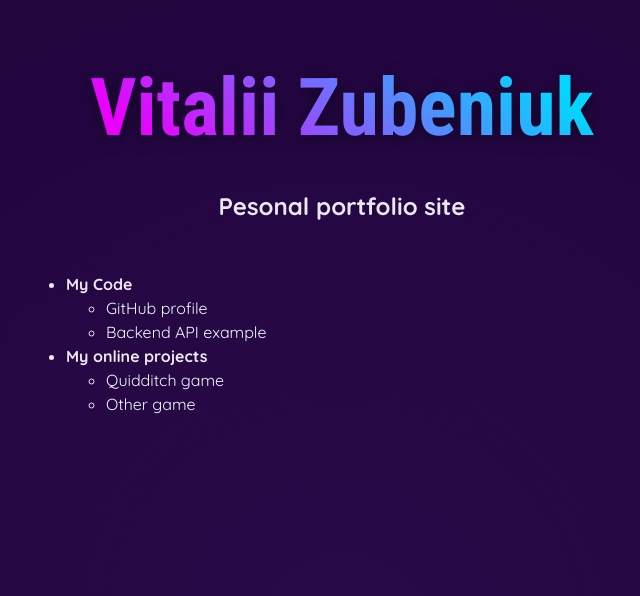
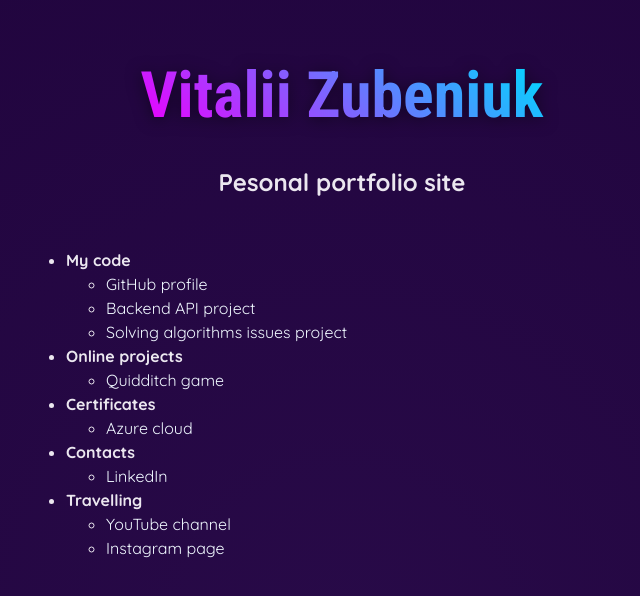
Before and after one commit to VitaliyLV/Portfolio, a React (Vite) app: page / in a window 1280 px wide. Shown: the top 596 px of the page, without its empty margins (298-938 px from the left). Built offline with nearby package versions, Linux system fonts and the light colour scheme.

Commit message:
add info

```diff
--- a/src/SubChapter.jsx
+++ b/src/SubChapter.jsx
@@ -3,7 +3,9 @@ import "./SubChapter.css";
 export default function SubChapter({ info }) {
   return (
     <li>
-      <a href={`${info.Value}`}>{info.Name}</a>
+      <a href={`${info.Value}`} target="_blank" rel="noopener noreferrer">
+        {info.Name}
+      </a>
     </li>
   );
 }
--- a/src/assets/MyInformation.json
+++ b/src/assets/MyInformation.json
@@ -1,23 +1,55 @@
 {
   "Data": [
     {
-      "Name": "My Code",
+      "Name": "My code",
       "List": [
         {
           "Name": "GitHub profile",
           "Value": "https://github.com/VitaliyLV"
         },
         {
-          "Name": "Backend API example",
+          "Name": "Backend API project",
           "Value": "https://github.com/VitaliyLV/HotelsWebAPI"
+        },
+        {
+          "Name": "Solving algorithms issues project",
+          "Value": "https://github.com/VitaliyLV/DataStructuresIssues"
         }
       ]
     },
     {
-      "Name": "My online projects",
+      "Name": "Online projects",
+      "List": [{ "Name": "Quidditch game", "Value": "" }]
+    },
+    {
+      "Name": "Certificates",
       "List": [
-        { "Name": "Quidditch game", "Value": "" },
-        { "Name": "Other game", "Value": "" }
+        {
+          "Name": "Azure cloud",
+          "Value": "https://learn.microsoft.com/api/credentials/share/en-us/VitaliiZubeniuk-0165/F7D53CA3B6E4FCB2?sharingId=EC21824EEFCF5130"
+        }
+      ]
+    },
+    {
+      "Name": "Contacts",
+      "List": [
+        {
+          "Name": "LinkedIn",
+          "Value": "https://www.linkedin.com/in/vitalii-zubeniuk-81418014/"
+        }
+      ]
+    },
+    {
+      "Name": "Travelling",
+      "List": [
+        {
+          "Name": "YouTube channel",
+          "Value": "https://www.youtube.com/channel/UCA1WnvIAZAiFbSVMd3FMUDg"
+        },
+        {
+          "Name": "Instagram page",
+          "Value": "https://www.instagram.com/vo_vlog_insta/"
+        }
       ]
     }
   ]
--- a/src/index.css
+++ b/src/index.css
@@ -27,7 +27,7 @@ header {
 header h1 {
   margin: 0;
   font-family: "Roboto Condensed", sans-serif;
-  font-size: 5rem;
+  font-size: 4rem;
   background: linear-gradient(40deg, #ea00ff, #ea00ff, #03d5ff, #03d5ff);
   -webkit-background-clip: text;
   -webkit-text-fill-color: transparent;
```
